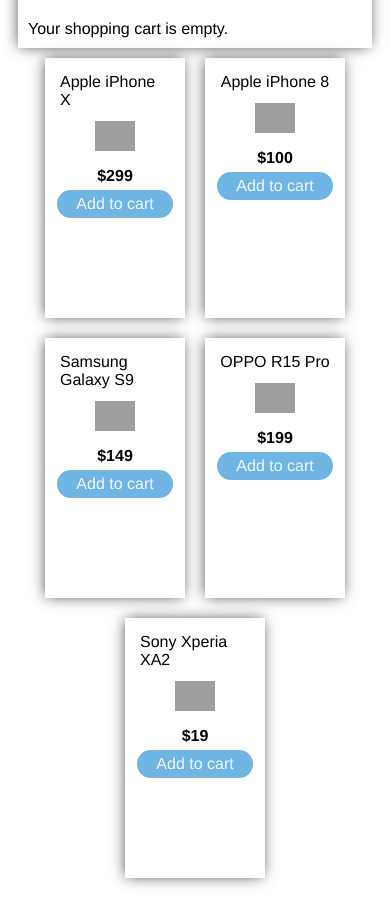
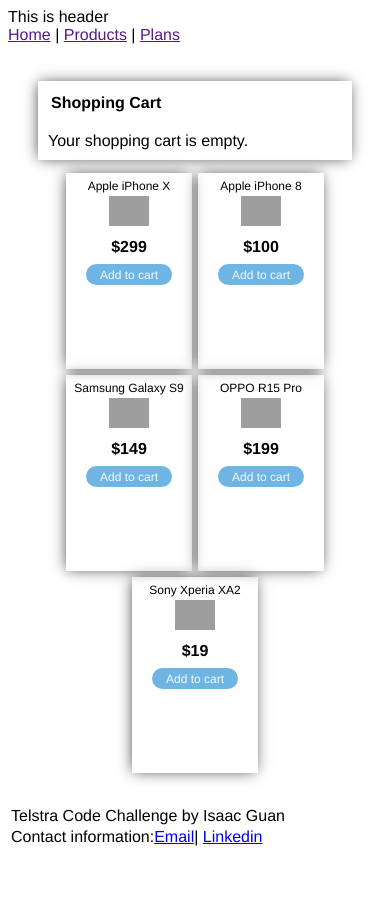
Before and after one commit to isaacloft/Tel, a React app: page / in a window 390 px wide. After the commit the page ends 857 px from the top, so only its background shows below. Built offline with nearby package versions, Linux system fonts and the light colour scheme; grey boxes are pictures that could not be loaded.

Commit message:
semantic markup updates

```diff
--- a/src/components/App.js
+++ b/src/components/App.js
@@ -3,21 +3,48 @@
 import SelectedList from 'components/SelectedList';
 
 export default () => {
-  return (
-    <div className="mainContainer">
-      <div className="mainDisplay">
-        <div className="itemsContainer">
-          <ProductList />
-        </div>
-        <div className="cartContainer">
-          <div className="cartContent">
-            <div style={{ fontWeight: 600, marginBottom: '20px' }}>
-              Shopping Cart
-            </div>
-            <SelectedList />
-          </div>
-        </div>
-      </div>
-    </div>
-  );
+  return <section>
+      <section>
+        <header>
+          <article>This is header</article>
+        </header>
+      </section>
+      <section>
+        <nav>
+          <a href="">Home</a> | <a href="">Products</a> | <a href="">Plans</a>
+        </nav>
+      </section>
+      <main className="mainContainer">
+        <section className="mainDisplay">
+          <section className="itemsContainer">
+            <ProductList />
+          </section>
+          <section className="cartContainer">
+            <section className="cartContent">
+              <article>
+                <header>
+                  <p className="cartHeaderText">
+                    <b>Shopping Cart</b>
+                  </p>
+                </header>
+              </article>
+              <SelectedList />
+            </section>
+          </section>
+        </section>
+      </main>
+      <section>
+        <footer>
+          <p>Telstra Code Challenge by Isaac Guan</p>
+          <p>
+            Contact information:
+            <a href="mailto:isaac.guan@rxpservices.com">
+              Email
+            </a>| <a href="https://www.linkedin.com/in/isaacguanloft/">
+              Linkedin
+            </a>
+          </p>
+        </footer>
+      </section>
+    </section>;
 };
--- a/src/components/Product.js
+++ b/src/components/Product.js
@@ -21,41 +21,27 @@
     const isPublished = this.state.isPublished;
     const productPrice = `$${price}`;
     if (isPublished === 'false') {
-      return (
-        <div />
-        // <div key={productName} className="productWrapper comingSoon">
-        //   <div className="productName">{productName}</div>
-        //   <div className="productImg">
-        //     <img src={productImage} />
-        //   </div>
-        //   <div className="productPrice">{productPrice}</div>
-        //   <div
-        //     className="addToCartBtn
-        //     ">
-        //     <button disabled>Coming Soon</button>
-        //   </div>
-        // </div>
-      );
+      return '';
     }
     return (
-      <div key={productName} className="productWrapper">
-        <div className="productName">{productName}</div>
-        <div className="productImg">
+      <section key={productName} className="productWrapper">
+        <p className="productName">{productName}</p>
+        <figure className="productImg">
           <img src={productImage} />
-        </div>
-        <div className="productPrice">{productPrice}</div>
-        <div
+        </figure>
+        <p className="productPrice">{productPrice}</p>
+        <section
           className="addToCartBtn
             ">
           <a className="buttonAdd" onClick={this.handleAddToCart}>
             Add to cart
           </a>
-        </div>
-      </div>
+        </section>
+      </section>
     );
   };
   render() {
-    return <div>{this.renderProduct()}</div>;
+    return <section>{this.renderProduct()}</section>;
   }
 }
 
--- a/src/components/ProductList.js
+++ b/src/components/ProductList.js
@@ -12,9 +12,9 @@
       // console.log(item);
 
       return (
-        <div key={item.productName}>
+        <section key={item.productName}>
           <Product item={item} isPublished={isPublished} />
-        </div>
+        </section>
       );
     });
   }
--- a/src/components/SelectedItem.js
+++ b/src/components/SelectedItem.js
@@ -22,18 +22,20 @@
   render() {
     const { productName } = this.state.productInfo;
     return (
-      <div className="selectedItemWrapper">
-        <div className="selectedProduct">
-          <div className="productContent">
-            <div className="selectedProductName">{productName}</div>
-            <div className="selectedProductBtn">
+      <section className="selectedItemWrapper">
+        <section className="selectedProduct">
+          <section className="productContent">
+            <article className="selectedProductName">
+              <p>{productName}</p>
+            </article>
+            <section className="selectedProductBtn">
               <a className="buttonRm" onClick={this.handleAddRemoveFromCart}>
                 Remove
               </a>
-            </div>
-          </div>
-        </div>
-      </div>
+            </section>
+          </section>
+        </section>
+      </section>
     );
   }
 }
--- a/src/components/SelectedList.js
+++ b/src/components/SelectedList.js
@@ -26,9 +26,9 @@
     return selectedItems.map((item, index) => {
       const notTheBestKey = `${index}${item.productName}`;
       return (
-        <div key={notTheBestKey}>
+        <section key={notTheBestKey}>
           <SelectedItem productInfo={item} indexKey={index} />
-        </div>
+        </section>
       );
     });
   }
--- a/src/styles/sass/App.scss
+++ b/src/styles/sass/App.scss
@@ -3,6 +3,11 @@
     Arial, sans-serif;
   height: 100%;
 }
+
+p {
+  margin: 3px;
+}
+
 #root {
   display: flex;
   align-items: center;
@@ -15,13 +20,13 @@
   flex-direction: row;
   align-items: center;
   justify-content: center;
-  height: 100vh;
+  height: 90vh;
 }
 
 .mainDisplay {
   display: flex;
   flex-direction: row;
-  padding: 50px;
+  padding: 20px;
 }
 
 .productWrapper {
@@ -56,6 +61,10 @@
 
 .cartHeader {
   flex: 1;
+}
+
+.cartHeaderText {
+  margin-bottom: 20px;
 }
 
 .cartContent {
@@ -102,16 +111,7 @@
 }
 .productImg > img {
   width: 60px;
-  height: auto;
-  padding: 5px;
-}
-
-.productName {
-  padding: 5px;
-}
-
-.productImg {
-  padding: 5px;
+  height: 120px;
 }
 
 .productPrice {
@@ -121,7 +121,8 @@
 
 a.buttonRm {
   display: inline-block;
-  padding: 0.3em 1.2em;
+  font-size: 12px;
+  padding: 0.2em 1em;
   border-radius: 2em;
   box-sizing: border-box;
   text-decoration: none;
@@ -137,6 +138,7 @@
 
 a.buttonAdd {
   display: inline-block;
+  font-size: 14px;
   padding: 0.3em 1.2em;
   border-radius: 2em;
   box-sizing: border-box;
@@ -155,7 +157,7 @@
   .mainDisplay {
     display: flex;
     flex-direction: column-reverse;
-    padding: 10px;
+    margin: 0px;
   }
 
   .cartContainer {
@@ -163,24 +165,44 @@
     justify-content: flex-start;
     flex-direction: row;
     flex: 1;
-    margin-left: 0px;
+    margin-left: 10px;
+    margin:10px;
   }
 
   .productWrapper {
     display: flex;
     width: 120px;
-    height: 240px;
-    padding: 10px;
-    margin: 10px;
+    height: 190px;
+    padding: 3px;
+    margin: 3px;
+  }
+.productName{
+  font-size: 12px;
+}
+  .productImg {
+    margin: 0px;
   }
 
   .productImg > img {
     width: 40px;
     height: auto;
-    padding: 2px;
   }
   .itemsContainer {
     justify-content: center;
     min-width: 100%;
   }
+
+  a.buttonAdd {
+  display: inline-block;
+  font-size: 12px;
+  padding: 0.3em 1.2em;
+  border-radius: 2em;
+  box-sizing: border-box;
+  text-decoration: none;
+  font-weight: 500;
+  color: rgba(255, 255, 255, 0.92);
+  background-color: #6eb5e4;
+  text-align: center;
+  transition: all 0.2s;
 }
+}
```
Also changed, not shown: src/index.js (+4 -4 lines), src/styles/css/App.css.
